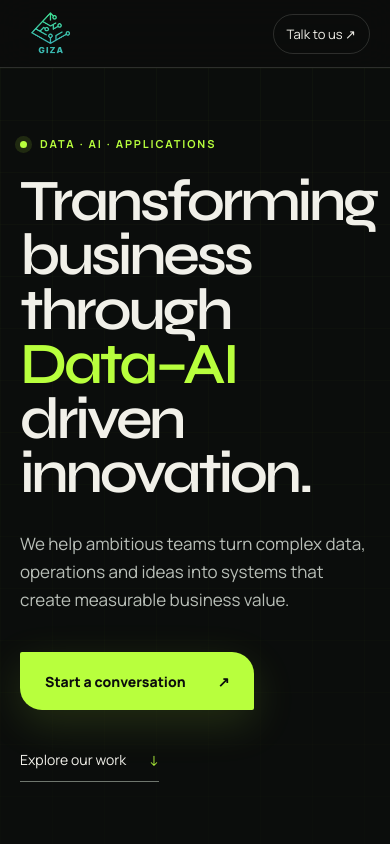
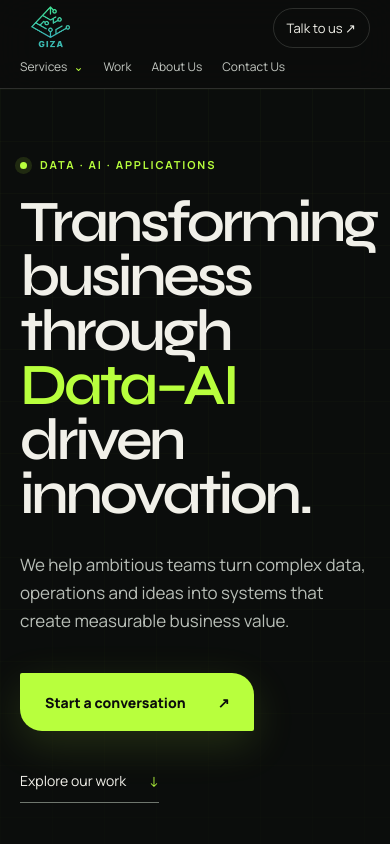
Before and after one commit to captainnemo27/giza-site, a React (Vite) app: page / in a window 390 px wide. Shown: the top 844 px of the page. Built offline with nearby package versions, Linux system fonts and the light colour scheme.

Commit message:
Add service dropdown and complete site navigation

```diff
--- a/src/App.tsx
+++ b/src/App.tsx
@@ -9,21 +9,25 @@
 const services = [
   {
     number: "01",
+    slug: "enterprise-data-warehouse",
     title: "Enterprise Data Warehouse",
     copy: "A reliable data foundation that unifies fragmented sources and makes trusted information available across your business.",
   },
   {
     number: "02",
+    slug: "data-ai-agents",
     title: "Data–AI Agents",
     copy: "Purpose-built AI agents that understand your workflows, automate repetitive work and keep people in control.",
   },
   {
     number: "03",
+    slug: "business-intelligence",
     title: "Advanced Business Intelligence",
     copy: "Decision-ready dashboards and analytics that turn complex data into clear, timely action.",
   },
   {
     number: "04",
+    slug: "web-applications",
     title: "Web Applications",
     copy: "Focused internal tools and customer-facing products engineered around the way your teams actually work.",
   },
@@ -73,9 +77,20 @@ export default function Home() {
           <img className="brand-logo" src={asset("giza-logo.png")} alt="Giza Digital" />
         </a>
         <nav aria-label="Primary navigation">
-          <a href="#services">Services</a>
+          <div className="nav-dropdown">
+            <a className="nav-dropdown-trigger" href="#services" aria-haspopup="true">Services <span>⌄</span></a>
+            <div className="nav-dropdown-menu" aria-label="Services">
+              {services.map((service) => (
+                <a href={`#${service.slug}`} key={service.slug}>
+                  <small>{service.number}</small>
+                  <span>{service.title}</span>
+                </a>
+              ))}
+            </div>
+          </div>
           <a href="#work">Work</a>
-          <a href="#about">About</a>
+          <a href="#about">About Us</a>
+          <a href="#contact">Contact Us</a>
         </nav>
         <a className="header-cta" href="mailto:hello@gizadigital.vn">Talk to us <span>↗</span></a>
       </header>
@@ -122,7 +137,7 @@ export default function Home() {
         </div>
         <div className="service-list">
           {services.map((service) => (
-            <article className="service-row" key={service.number}>
+            <article className="service-row" id={service.slug} key={service.number}>
               <span>{service.number}</span><h3>{service.title}</h3><p>{service.copy}</p><i>↗</i>
             </article>
           ))}
@@ -173,7 +188,7 @@ export default function Home() {
         </div>
       </section>
 
-      <section className="final-cta">
+      <section className="final-cta" id="contact">
         <p>YOUR NEXT SYSTEM STARTS WITH A CONVERSATION.</p>
         <h2>Let’s turn understanding<br />into <em>momentum.</em></h2>
         <a className="button button-dark" href="mailto:hello@gizadigital.vn?subject=Let%27s%20build%20with%20Giza">Start a project <span>↗</span></a>
@@ -182,7 +197,7 @@ export default function Home() {
       <footer>
         <div className="footer-main">
           <div><a className="brand footer-brand" href="#top"><img className="footer-logo" src={asset("giza-logo.png")} alt="Giza Digital" /></a><p>Data–AI systems built from deep understanding.</p></div>
-          <div><span>Navigate</span><a href="#services">Services</a><a href="#work">Selected work</a><a href="#about">About us</a><a href="#faq">FAQ</a></div>
+          <div><span>Navigate</span><a href="#services">Services</a><a href="#work">Selected work</a><a href="#about">About Us</a><a href="#contact">Contact Us</a><a href="#faq">FAQ</a></div>
           <div><span>Contact</span><a href="mailto:hello@gizadigital.vn">hello@gizadigital.vn</a><a href="https://gizadigital.vn">gizadigital.vn</a><p>Ho Chi Minh City, Vietnam</p></div>
           <div><span>Legal</span><a href="#">Privacy policy</a><a href="#">Terms of service</a></div>
         </div>
--- a/src/index.css
+++ b/src/index.css
@@ -25,6 +25,17 @@ h1, h2, h3, .brand { font-family: var(--font-display), sans-serif; }
 nav { display: flex; gap: 34px; font-size: 13px; color: #c4c9c3; }
 nav a, footer a { transition: color .2s ease; }
 nav a:hover, footer a:hover { color: var(--lime); }
+.nav-dropdown { position: relative; }
+.nav-dropdown-trigger { display: inline-flex; align-items: center; gap: 6px; }
+.nav-dropdown-trigger span { color: var(--lime); transition: transform .2s ease; }
+.nav-dropdown-menu { position: absolute; top: calc(100% + 18px); left: 50%; z-index: 40; display: grid; width: 320px; padding: 8px; border: 1px solid var(--line); background: rgba(12,15,13,.98); box-shadow: 0 24px 60px rgba(0,0,0,.4); opacity: 0; visibility: hidden; transform: translate(-50%, 8px); transition: opacity .2s ease, transform .2s ease, visibility .2s; }
+.nav-dropdown-menu::before { content: ""; position: absolute; right: 0; bottom: 100%; left: 0; height: 19px; }
+.nav-dropdown-menu a { display: grid; grid-template-columns: 28px 1fr; gap: 8px; padding: 13px 12px; border-bottom: 1px solid var(--line); color: var(--ivory); line-height: 1.35; }
+.nav-dropdown-menu a:last-child { border-bottom: 0; }
+.nav-dropdown-menu a:hover { background: rgba(184,255,61,.06); }
+.nav-dropdown-menu small { color: var(--lime); font-size: 9px; }
+.nav-dropdown:hover .nav-dropdown-menu, .nav-dropdown:focus-within .nav-dropdown-menu { opacity: 1; visibility: visible; transform: translate(-50%, 0); }
+.nav-dropdown:hover .nav-dropdown-trigger span, .nav-dropdown:focus-within .nav-dropdown-trigger span { transform: rotate(180deg); }
 .header-cta { justify-self: end; padding: 12px 18px; border: 1px solid var(--line); border-radius: 999px; font-size: 13px; transition: .25s var(--ease); }
 .header-cta:hover { background: var(--lime); color: var(--ink); transform: translateY(-2px); }
 
@@ -107,13 +118,20 @@ figcaption { display: grid; grid-template-columns: auto 1fr; column-gap: 12px; a
 footer { padding: 6vw 4vw 25px; background: #080a09; }.footer-main { display: grid; grid-template-columns: 2fr repeat(3,1fr); gap: 5vw; padding-bottom: 60px; }.footer-main > div { display: flex; flex-direction: column; gap: 13px; color: #949b93; font-size: 13px; }.footer-main > div > span { margin-bottom: 10px; color: var(--ivory); font-size: 11px; font-weight: 800; text-transform: uppercase; letter-spacing: .12em; }.footer-main > div:first-child p { max-width: 300px; margin-top: 15px; line-height: 1.7; }.footer-brand { color: var(--ivory); }.footer-logo { display: block; width: 112px; height: auto; }.footer-bottom { display: flex; justify-content: space-between; padding-top: 24px; border-top: 1px solid var(--line); color: #727871; font-size: 10px; letter-spacing: .08em; }
 
 @media (max-width: 1000px) {
-  .site-header { grid-template-columns: 1fr auto; } nav { display: none; }
+  .site-header { grid-template-columns: 1fr auto; padding-bottom: 10px; }
+  nav { grid-column: 1 / -1; order: 3; width: 100%; gap: 24px; overflow-x: auto; padding: 2px 0 4px; white-space: nowrap; scrollbar-width: none; }
+  nav::-webkit-scrollbar { display: none; }
+  .nav-dropdown { position: static; }
+  .nav-dropdown-menu { position: fixed; top: 106px; right: 20px; left: 20px; width: auto; transform: translateY(8px); }
+  .nav-dropdown:hover .nav-dropdown-menu, .nav-dropdown:focus-within .nav-dropdown-menu { transform: none; }
   .hero { grid-template-columns: 1fr; }.hero-visual { min-height: 520px; }.manifesto { grid-template-columns: 1fr; }.section-heading { grid-template-columns: 1fr; }.service-row { grid-template-columns: .2fr 1fr; }.service-row p { grid-column: 2; }.service-row i { display:none; }
   .testimonials, .faq { grid-template-columns: 1fr; }.quote-heading { position: static; }.footer-main { grid-template-columns: 2fr 1fr 1fr; }.footer-main > div:last-child { display:none; }
 }
 
 @media (max-width: 680px) {
-  .site-header { min-height: 68px; padding: 0 20px; }.brand-logo { width: 62px; height: 56px; }.header-cta { padding: 10px 13px; }
+  .site-header { min-height: 68px; padding: 0 20px 9px; }.brand-logo { width: 62px; height: 56px; }.header-cta { padding: 10px 13px; }
+  nav { gap: 20px; font-size: 12px; }
+  .nav-dropdown-menu { top: 101px; }
   .hero, .manifesto, .services, .work, .testimonials, .faq, .final-cta { padding-left: 20px; padding-right: 20px; }.hero { padding-top: 70px; }.hero h1 { font-size: clamp(49px, 15vw, 72px); }.hero-actions { align-items: flex-start; flex-direction: column; }.trust-strip { gap: 16px; }.hero-visual { min-height: 430px; }.orbit-two { width: 340px; height:340px; }.orbit-one { width: 220px; height:220px; }.signal { display:none; }
   .manifesto { padding-top: 100px; padding-bottom: 100px; }.manifesto h2 { font-size: 44px; }.manifesto-copy { margin-top: 28px; }
   .section-heading h2, .quote-heading h2, .faq h2 { font-size: 50px; }.service-row { padding: 25px 0; gap: 12px; }.service-row h3 { font-size: 25px; }.project-grid { grid-template-columns: 1fr; gap: 55px; }.project-card:nth-child(even) { transform:none; }.project-art > span { font-size: 56px; }
```
Also changed, not shown: 1 other file (tests, documents, lock files or other folders).
